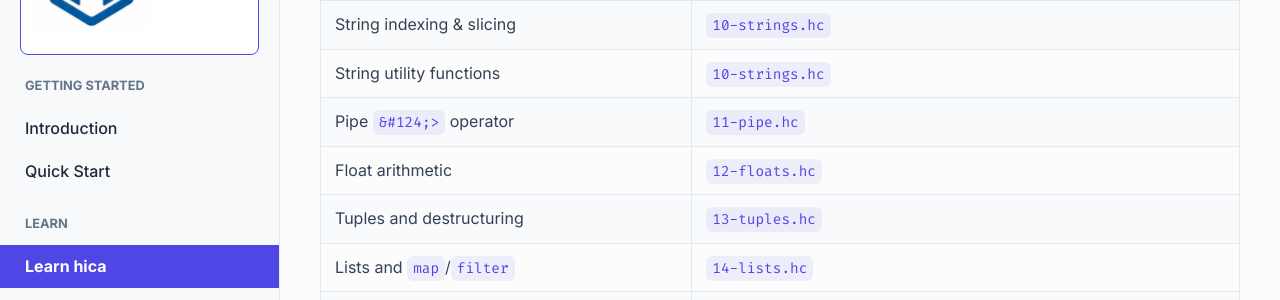
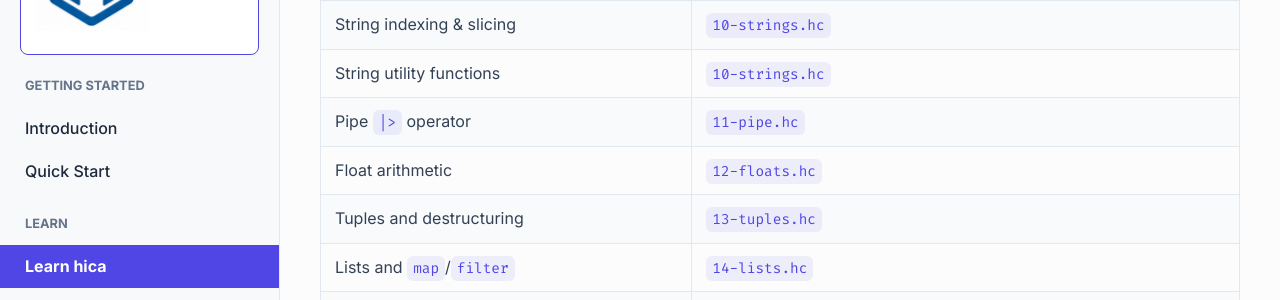
Before and after one commit to cladam/hica, a Jekyll site: the page built from docs/learn.md, in a window 1280 px wide and 900 px high, scrolled down 2021 px. Shown: the part 147-447 px from the top of the window. Built offline with Jekyll 4.4.1, drawn with Linux system fonts in a browser that asks for light colours.

Commit message:
fix: clean-up and small fix in docs
Intent Log:
- Pre-sync safety snapshot

```diff
--- a/docs/learn.md
+++ b/docs/learn.md
@@ -52,7 +52,7 @@ A progressive set of 20 lessons that teach hica one concept at a time. Each less
 | String interpolation | `10-strings.hc` |
 | String indexing & slicing | `10-strings.hc` |
 | String utility functions | `10-strings.hc` |
-| Pipe `&#124;>` operator | `11-pipe.hc` |
+| Pipe `|>` operator | `11-pipe.hc` |
 | Float arithmetic | `12-floats.hc` |
 | Tuples and destructuring | `13-tuples.hc` |
 | Lists and `map`/`filter` | `14-lists.hc` |
```
Also changed, not shown: 4 other files.
